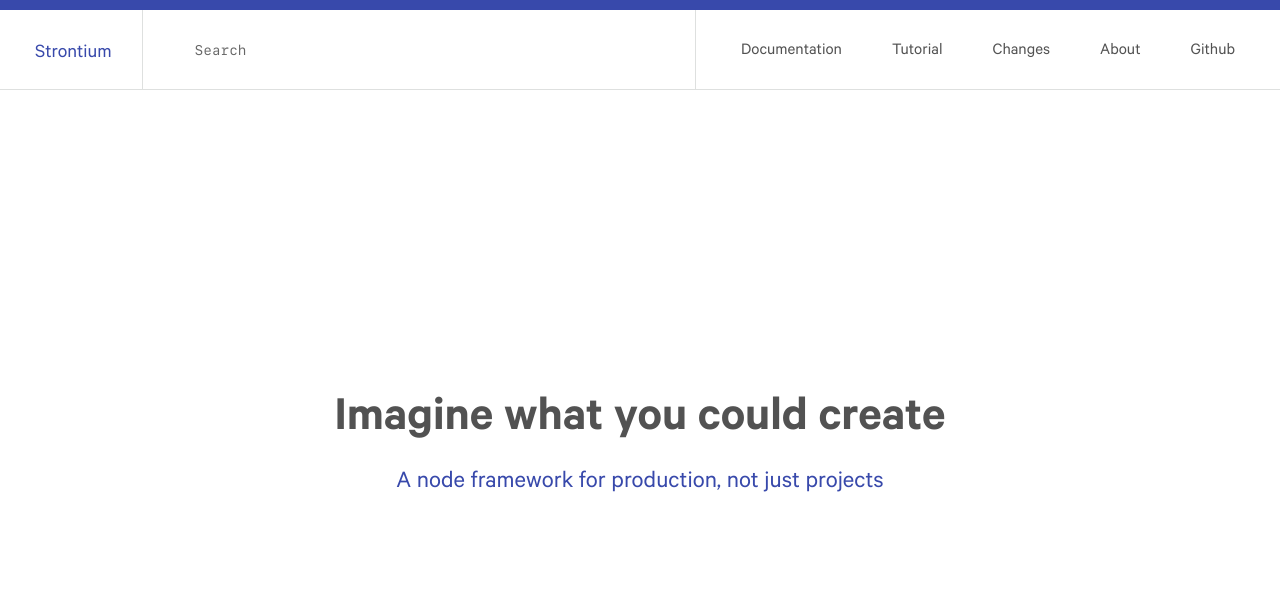
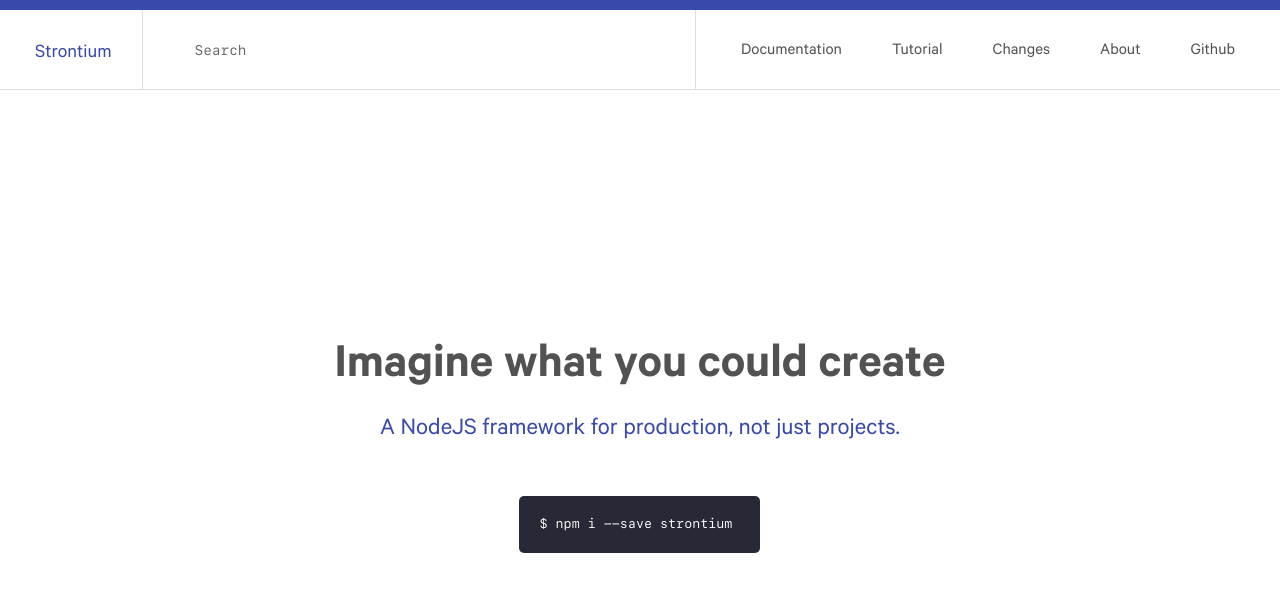
Before and after one commit to StrontiumJS/Documentation, a Gatsby site: page / in a window 1280 px wide. Built offline with nearby package versions, Linux system fonts and the light colour scheme; Gatsby itself is replaced by a stand-in of ours; some icons are missing.

Commit message:
Added npm command to landing

```diff
--- a/package.json
+++ b/package.json
@@ -28,6 +28,7 @@
     "react-dom": "^16.6.3",
     "react-helmet": "^5.2.0",
     "react-spring": "^6.1.8",
+    "react-typist": "^2.0.5",
     "typescript": "^3.1.6"
   },
   "author": "",
--- /dev/null
+++ b/src/components/NpmGo/NpmGo.module.scss
@@ -0,0 +1,29 @@
+@import "../../../assets/sass/vars";
+
+.NpmGo {
+  display: inline-block;
+  background-color: #282936;
+  color: white;
+  border-radius: 5px;
+  padding: 20px;
+  font-size: 13px;
+  font-family: $SFMono;
+  width: 241px;
+  text-align: left;
+
+  .Typist {
+    display: inline;
+
+    span {
+      display: inline-block;
+      opacity: 1;
+      animation: blink 1s linear infinite;
+    }
+  }
+}
+
+@keyframes blink {
+  0% { opacity:1; }
+  50% { opacity:0; }
+  100% { opacity:1; }
+}
--- /dev/null
+++ b/src/components/NpmGo/index.tsx
@@ -0,0 +1,13 @@
+import * as React from 'react'
+import styles from './NpmGo.module.scss'
+import Typist from 'react-typist'
+
+export interface NpmGoProps {}
+
+const NpmGo: React.FunctionComponent<NpmGoProps> = () => {
+  return <div className={styles.NpmGo}>
+    $ <Typist startDelay={1000} className={styles.Typist} cursor={{ hideWhenDone: true, hideWhenDoneDelay: 0 }}>npm i --save strontium</Typist>
+  </div>;
+}
+
+export default NpmGo
--- a/src/pages/index.module.scss
+++ b/src/pages/index.module.scss
@@ -26,5 +26,6 @@
   h2 {
     font-size: 25px;
     color: $primary;
+    margin-bottom: 50px;
   }
 }
--- a/src/pages/index.tsx
+++ b/src/pages/index.tsx
@@ -2,6 +2,7 @@ import * as React from 'react'
 import styles from './index.module.scss'
 import Navbar from '../components/Navbar';
 import Head from '../components/Head';
+import NpmGo from '../components/NpmGo';
 
 const IndexPage: React.FunctionComponent<{}> = () => {
   return (
@@ -12,7 +13,9 @@ const IndexPage: React.FunctionComponent<{}> = () => {
         <div className={styles.Landing}>
           <div className={styles.Hero}>
             <h1>Imagine what you could create</h1>
-            <h2>A node framework for production, not just projects</h2>
+            <h2>A NodeJS framework for production, not just projects.</h2>
+
+            <NpmGo />
           </div>
         </div>
       </div>
```
Also changed, not shown: 1 other file.
